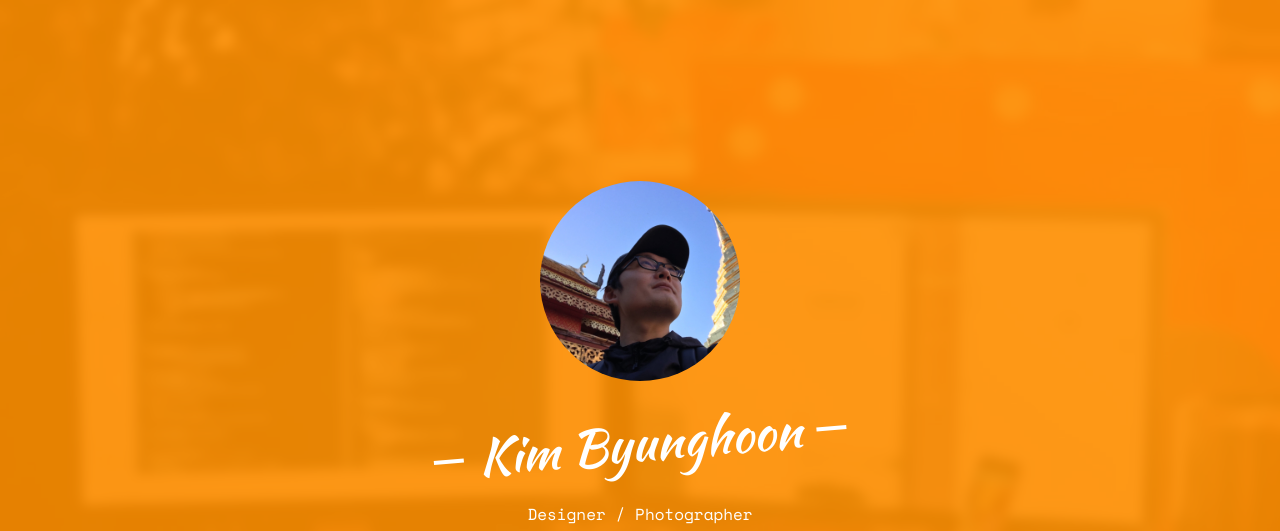
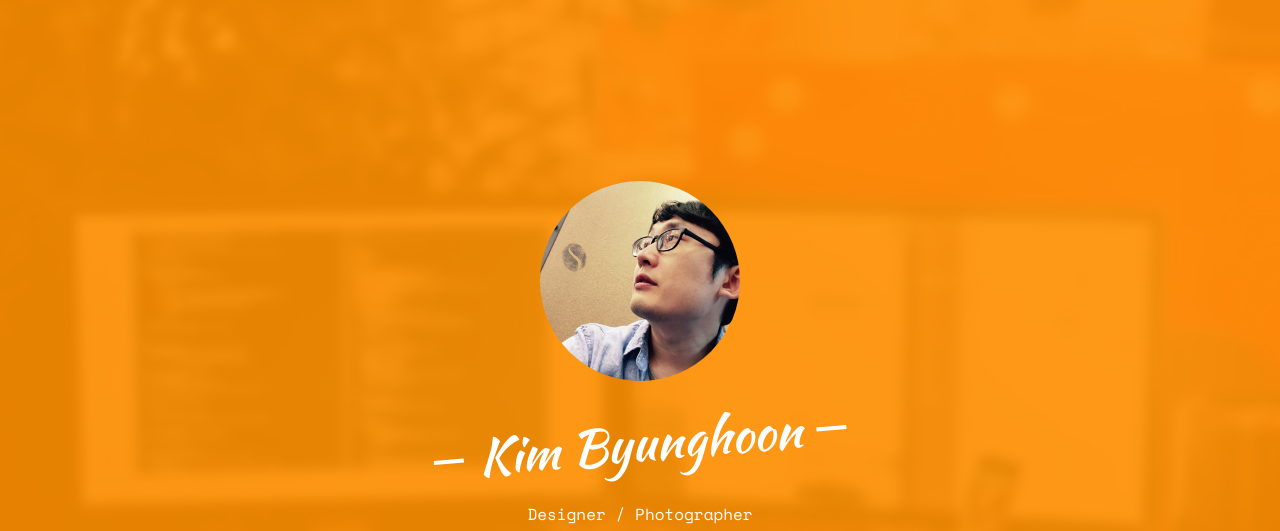
Before and after one commit to uknim2000/uknim2000.github.io, a plain HTML site: page index.html in a window 1280 px wide. Shown: the top 531 px of the page. Drawn offline with nearby package versions, Linux system fonts and the light colour scheme; some packages are replaced by stand-ins of ours; no server answers; files whose address does not match are found by name.

Commit message:
사진수정2

```diff
--- a/index.html
+++ b/index.html
@@ -67,7 +67,7 @@
 				<div class="col-md-8 col-md-offset-2 text-center">
 					<div class="display-t js-fullheight">
 						<div class="display-tc js-fullheight animate-box" data-animate-effect="fadeIn">
-							<div class="profile-thumb" style="background: url(images/kimbh.jpg);"></div>
+							<div class="profile-thumb" style="background: url(images/kimbh2.jpg);"></div>
 							<h1><span>Kim Byunghoon</span></h1>
 							<h3><span>Designer / Photographer</span></h3>
 							<p>
```
Also changed, not shown: images/kimbh2.jpg (added).
